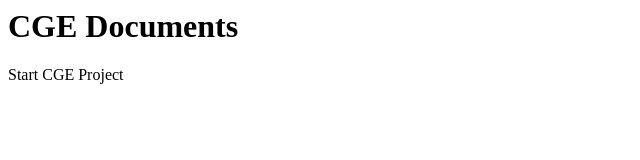
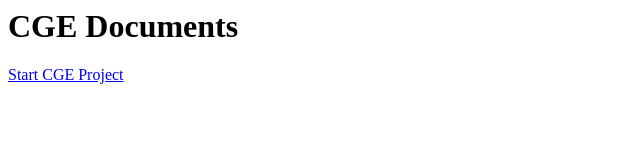
Before and after one commit to ADev531/TGE2D, a plain HTML site: page Documents/index.html in a window 1280 px wide. Shown: the whole page, without its empty margins (0-640 px from the left). Drawn offline with Linux system fonts and the light colour scheme.

Commit message:
Update index.html

```diff
--- a/Documents/index.html
+++ b/Documents/index.html
@@ -4,6 +4,6 @@
   </head>
   <body>
     <h1>CGE Documents</h1>
-    <a herf="/Start.html">Start CGE Project</a>
+    <a href="Start.html">Start CGE Project</a>
   </body>
 </html>
```
